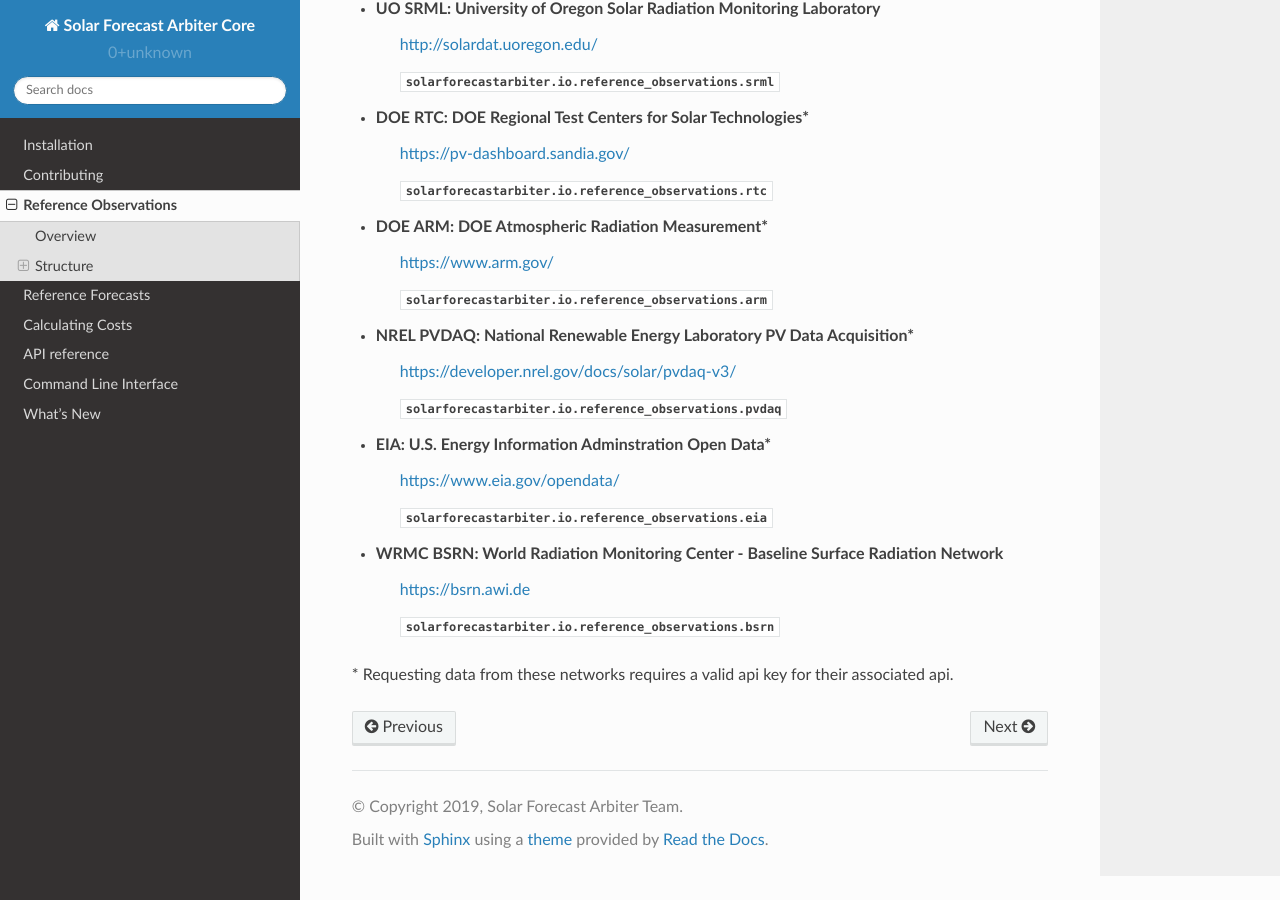
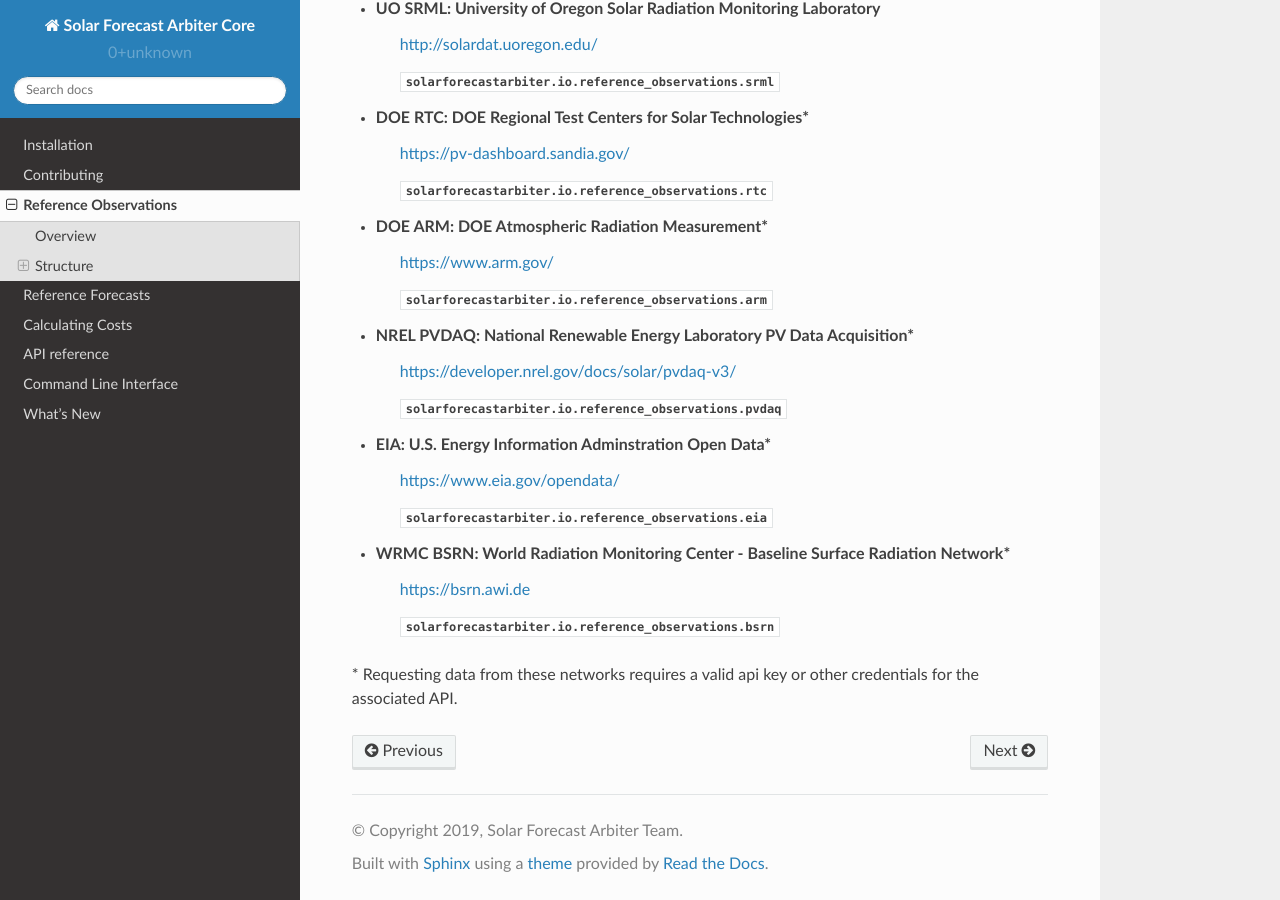
Before and after one commit to SolarArbiter/solarforecastarbiter-core, a Sphinx documentation site: the page built from docs/source/reference-observations.rst, in a window 1280 px wide and 900 px high, scrolled down 2623 px. Built offline with Sphinx 7.4.7 and the Read the Docs theme 2.0.0, drawn with Linux system fonts in a browser that asks for light colours.

Commit message:
update docs

```diff
--- a/docs/source/reference-observations.rst
+++ b/docs/source/reference-observations.rst
@@ -150,11 +150,11 @@
 
    :py:mod:`solarforecastarbiter.io.reference_observations.eia`
 
-* WRMC BSRN: World Radiation Monitoring Center - Baseline Surface Radiation Network
+* WRMC BSRN: World Radiation Monitoring Center - Baseline Surface Radiation Network\*
    https://bsrn.awi.de
 
    :py:mod:`solarforecastarbiter.io.reference_observations.bsrn`
 
 
-\* Requesting data from these networks requires a valid api key for their
-associated api.
+\* Requesting data from these networks requires a valid api key or other
+credentials for the associated API.
--- a/docs/source/whatsnew/1.0.0rc4.rst
+++ b/docs/source/whatsnew/1.0.0rc4.rst
@@ -32,7 +32,8 @@
   (:issue:`556`, :pull:`580`)
 * Added `new_index` argument to :py:func:`utils.compute_aggregate` to define
   an index for the computed aggregate. (:issue:`587`)(:pull:`590`)
-
+* Added :py:mod:`io.reference_observations.bsrn` to initialize reference data
+  from the BSRN network (:issue:`541`) (:pull:`604`)
 
 
 Enhancements
```
